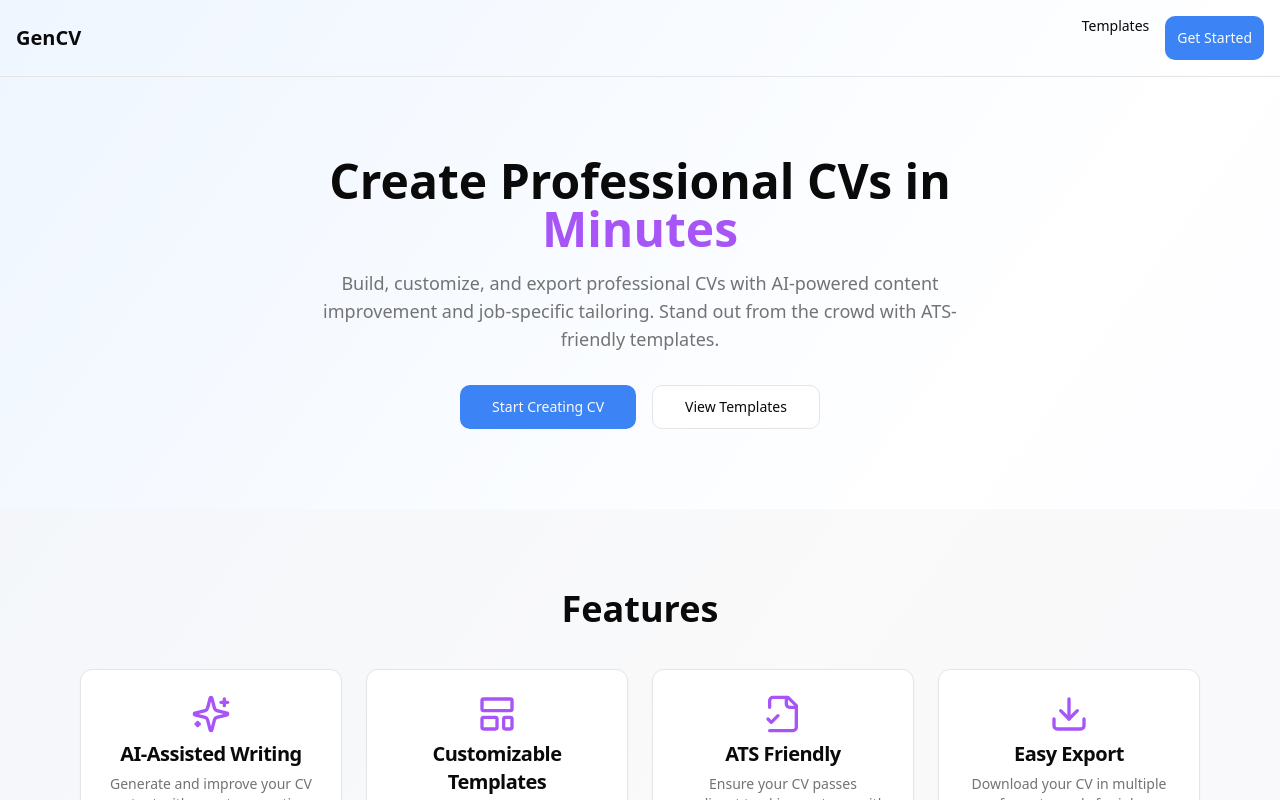
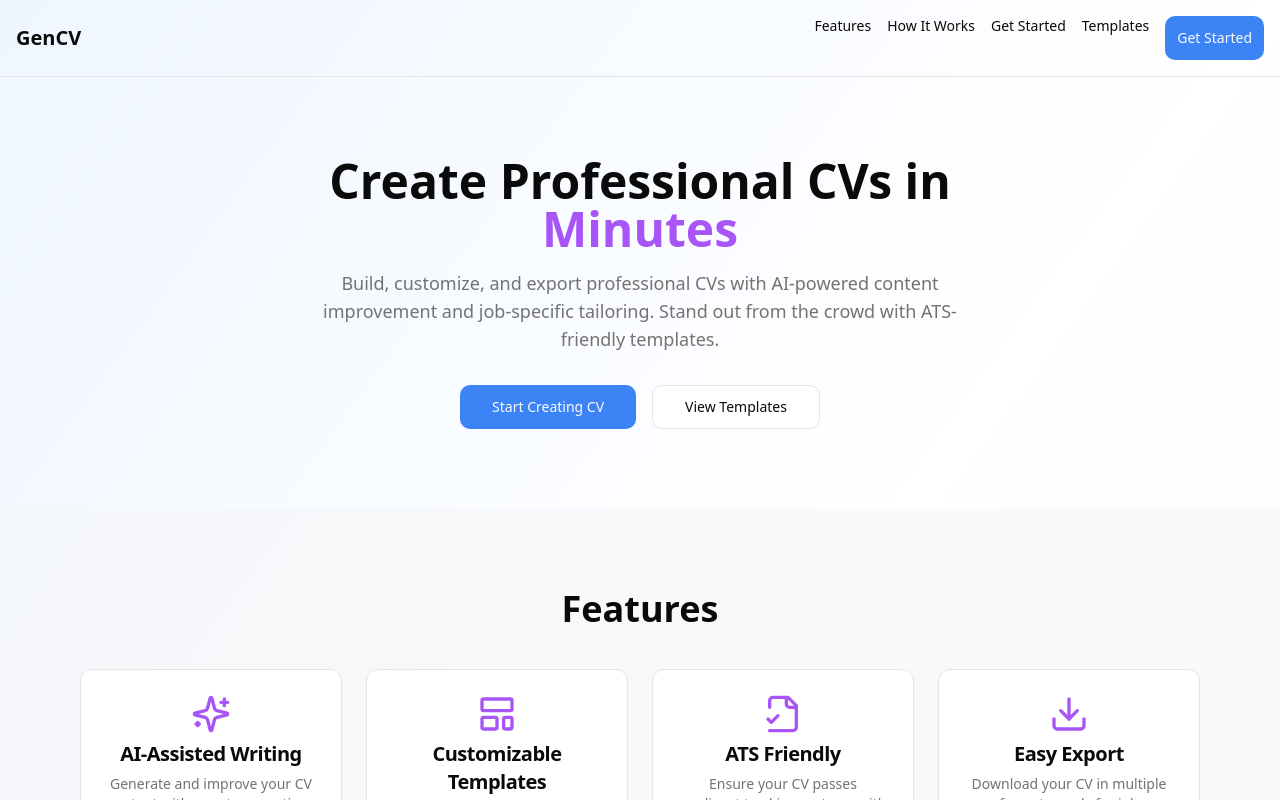
Before and after one commit to Urdemonlord/GenCV, a Next.js app in the folder apps/web/: page / in a window 1280 px wide. Shown: the top 800 px of the page. Built offline with nearby package versions, Linux system fonts and the light colour scheme.

Commit message:
Add section anchors for homepage navigation

```diff
--- a/apps/web/app/components/cta.tsx
+++ b/apps/web/app/components/cta.tsx
@@ -3,7 +3,10 @@ import { Button } from '@cv-generator/ui';
 
 export default function CTA() {
   return (
-    <section className="py-20 bg-gradient-to-r from-purple-500 to-indigo-500 text-white">
+    <section
+      id="cta"
+      className="py-20 bg-gradient-to-r from-purple-500 to-indigo-500 text-white"
+    >
       <div className="max-w-4xl mx-auto px-4 text-center">
         <h2 className="text-3xl sm:text-4xl font-bold">Ready to build your CV?</h2>
         <p className="mt-4 text-lg">
--- a/apps/web/app/components/features.tsx
+++ b/apps/web/app/components/features.tsx
@@ -30,7 +30,7 @@ const features = [
 
 export default function Features() {
   return (
-    <section className="py-20 bg-muted/50">
+    <section id="features" className="py-20 bg-muted/50">
       <div className="max-w-6xl mx-auto px-4">
         <h2 className="text-3xl sm:text-4xl font-bold text-center">Features</h2>
         <div className="mt-10 grid gap-6 sm:grid-cols-2 lg:grid-cols-4">
--- a/apps/web/app/components/header.tsx
+++ b/apps/web/app/components/header.tsx
@@ -5,7 +5,16 @@ export default function Header() {
   return (
     <header className="flex items-center justify-between p-4 border-b">
       <h1 className="text-xl font-bold">GenCV</h1>
-      <nav className="flex items-center gap-4">
+      <nav className="flex items-center gap-4" aria-label="Primary">
+        <Link href="/#features" className="text-sm">
+          Features
+        </Link>
+        <Link href="/#how-it-works" className="text-sm">
+          How It Works
+        </Link>
+        <Link href="/#cta" className="text-sm">
+          Get Started
+        </Link>
         <Link href="/templates" className="text-sm">
           Templates
         </Link>
--- a/apps/web/app/components/hero.tsx
+++ b/apps/web/app/components/hero.tsx
@@ -3,7 +3,10 @@ import { Button } from '@cv-generator/ui';
 
 export default function Hero() {
   return (
-    <section className="flex flex-col items-center justify-center text-center px-4 py-20">
+    <section
+      id="hero"
+      className="flex flex-col items-center justify-center text-center px-4 py-20"
+    >
       <h2 className="text-3xl sm:text-5xl font-bold max-w-2xl mx-auto">
         Create Professional CVs in <span className="text-purple-500">Minutes</span>
       </h2>
--- a/apps/web/app/components/process.tsx
+++ b/apps/web/app/components/process.tsx
@@ -20,7 +20,7 @@ const steps = [
 
 export default function Process() {
   return (
-    <section className="py-20">
+    <section id="how-it-works" className="py-20">
       <div className="max-w-6xl mx-auto px-4">
         <h2 className="text-3xl sm:text-4xl font-bold text-center">How It Works</h2>
         <div className="mt-10 grid gap-8 sm:grid-cols-3">
```
